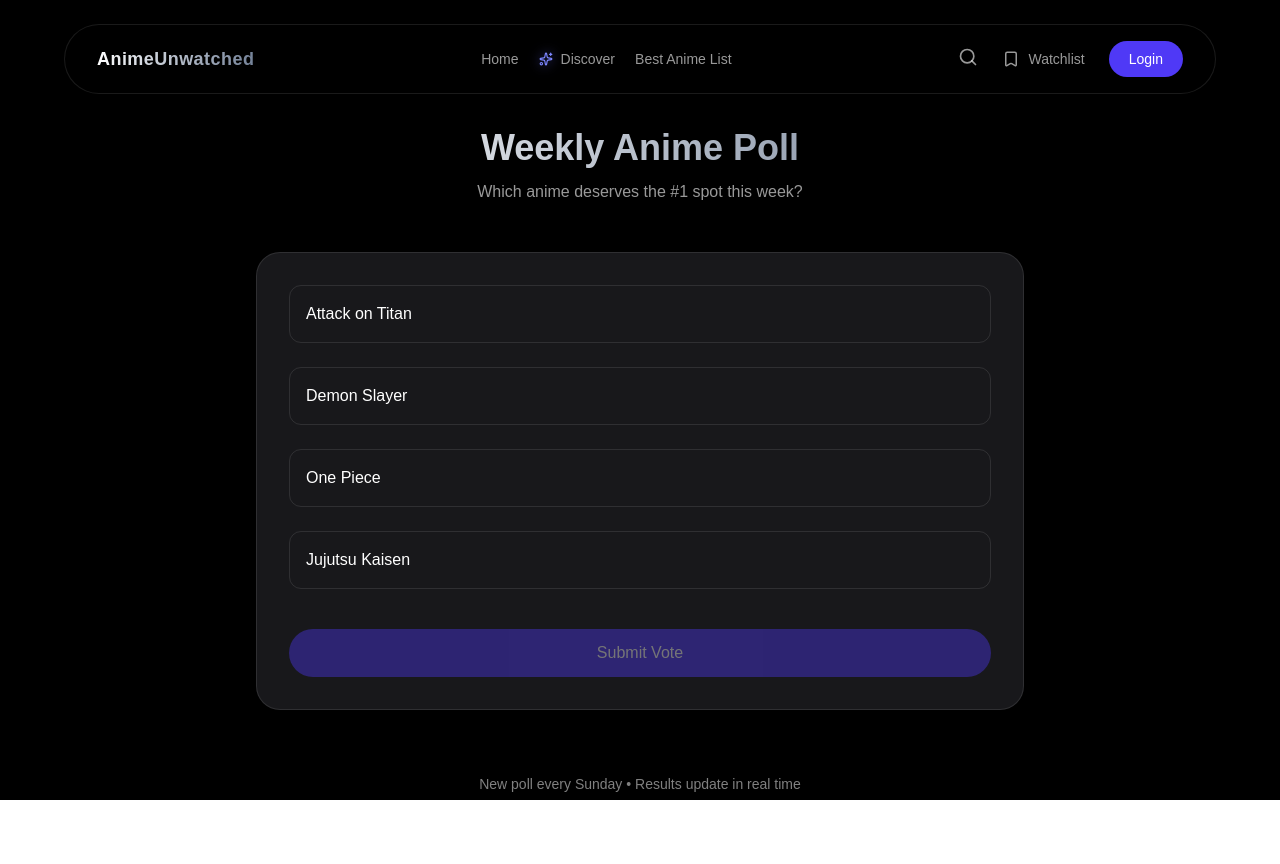
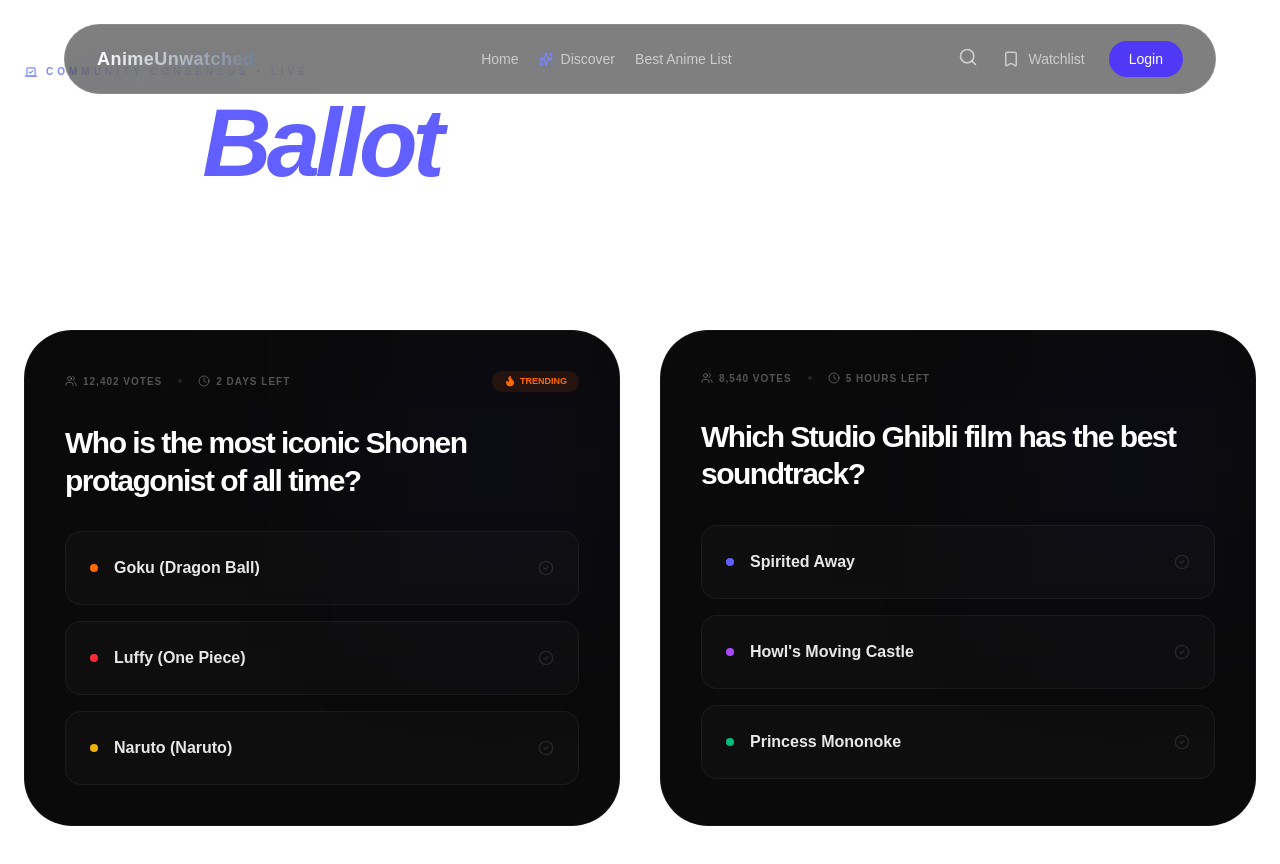
Before and after one commit to darwhite08/animeunwatched-frontend, a Next.js app: page /poll in a window 1280 px wide. Shown: the top 864 px of the page. Before the commit the page ends 800 px from the top, so only its background shows below. Built offline with nearby package versions, Linux system fonts and the light colour scheme.

Commit message:
feat:dasboard new sidebar implementation

```diff
--- a/src/app/(dashboard)/layout.tsx
+++ b/src/app/(dashboard)/layout.tsx
@@ -1,16 +1,12 @@
-"use client"
-
 import Sidebar from "@/components/dashboard/Sidebar"
 
-export default function DashboardLayout({
-  children,
-}: {
-  children: React.ReactNode
-}) {
+export default function DashboardLayout({ children }: { children: React.ReactNode }) {
   return (
     <div className="flex min-h-screen bg-black text-white">
       <Sidebar />
-      <main className="flex-1 px-10 py-8">
+      <main className="flex-1 ml-72 min-h-screen relative">
+        {/* Adds a background ambient glow for the whole dashboard */}
+        <div className="fixed inset-0 bg-noise pointer-events-none" />
         {children}
       </main>
     </div>
--- a/src/app/(public)/poll/page.tsx
+++ b/src/app/(public)/poll/page.tsx
@@ -1,122 +1,58 @@
 "use client"
 
-import { useState } from "react"
 import { motion } from "framer-motion"
+import { Vote, Users, Clock, Flame } from "lucide-react"
+import { PollCard } from "@/components/poll/PollCard"
 
-type Option = {
-  id: string
-  label: string
-  votes: number
-}
+const ACTIVE_POLLS = [
+  {
+    id: 1,
+    question: "Who is the most iconic Shonen protagonist of all time?",
+    totalVotes: 12402,
+    timeLeft: "2 days",
+    options: [
+      { id: 'a', text: "Goku (Dragon Ball)", votes: 5400, color: "bg-orange-500" },
+      { id: 'b', text: "Luffy (One Piece)", votes: 4200, color: "bg-red-500" },
+      { id: 'c', text: "Naruto (Naruto)", votes: 2802, color: "bg-yellow-500" },
+    ],
+    isHot: true
+  },
+  {
+    id: 2,
+    question: "Which Studio Ghibli film has the best soundtrack?",
+    totalVotes: 8540,
+    timeLeft: "5 hours",
+    options: [
+      { id: 'a', text: "Spirited Away", votes: 4100, color: "bg-indigo-500" },
+      { id: 'b', text: "Howl's Moving Castle", votes: 3200, color: "bg-purple-500" },
+      { id: 'c', text: "Princess Mononoke", votes: 1240, color: "bg-emerald-500" },
+    ],
+    isHot: false
+  }
+]
 
-export default function PollPage() {
-  const [selected, setSelected] = useState<string | null>(null)
-  const [voted, setVoted] = useState(false)
+export default function PollsPage() {
+  return (
+    <div className="max-w-7xl mx-auto px-6 py-16 space-y-16 pb-32">
+      {/* HEADER SECTION */}
+      <header className="space-y-4">
+        <div className="flex items-center gap-2 text-indigo-400 font-black uppercase tracking-[0.4em] text-[10px]">
+          <Vote size={14} /> Community Consensus • Live
+        </div>
+        <h1 className="text-7xl md:text-8xl font-black tracking-tighter text-white">
+          The <span className="text-indigo-500 italic">Ballot</span>
+        </h1>
+        <p className="text-white/40 text-lg font-medium max-w-2xl leading-relaxed">
+          Shape the archives. Your vote directly influences community rankings and featured highlights.
+        </p>
+      </header>
 
-  const [options, setOptions] = useState<Option[]>([
-    { id: "1", label: "Attack on Titan", votes: 120 },
-    { id: "2", label: "Demon Slayer", votes: 95 },
-    { id: "3", label: "One Piece", votes: 150 },
-    { id: "4", label: "Jujutsu Kaisen", votes: 80 },
-  ])
-
-  const totalVotes = options.reduce((acc, o) => acc + o.votes, 0)
-
-  const handleVote = () => {
-    if (!selected) return
-
-    setOptions(prev =>
-      prev.map(o =>
-        o.id === selected ? { ...o, votes: o.votes + 1 } : o
-      )
-    )
-
-    setVoted(true)
-  }
-
-  return (
-    <main className="min-h-screen bg-black text-white pt-32 px-4">
-      <div className="max-w-3xl mx-auto">
-
-        {/* Header */}
-        <div className="text-center mb-12">
-          <h1 className="text-4xl font-semibold bg-gradient-to-r from-white to-[#748298] bg-clip-text text-transparent">
-            Weekly Anime Poll
-          </h1>
-          <p className="text-white/60 mt-3">
-            Which anime deserves the #1 spot this week?
-          </p>
-        </div>
-
-        {/* Poll Card */}
-        <div className="bg-zinc-900 border border-white/10 rounded-3xl p-8 shadow-2xl space-y-6">
-
-          {options.map(option => {
-            const percentage = totalVotes
-              ? ((option.votes / totalVotes) * 100).toFixed(1)
-              : 0
-
-            return (
-              <div key={option.id} className="space-y-2">
-
-                {/* Option Button */}
-                <button
-                  onClick={() => !voted && setSelected(option.id)}
-                  className={`relative w-full text-left p-4 rounded-xl border transition
-                    ${
-                      selected === option.id
-                        ? "border-indigo-500 bg-indigo-500/10"
-                        : "border-white/10 hover:bg-white/5"
-                    }
-                  `}
-                >
-                  <div className="flex justify-between items-center relative z-10">
-                    <span>{option.label}</span>
-                    {voted && (
-                      <span className="text-sm text-white/60">
-                        {percentage}%
-                      </span>
-                    )}
-                  </div>
-
-                  {/* Result Bar */}
-                  {voted && (
-                    <motion.div
-                      initial={{ width: 0 }}
-                      animate={{ width: `${percentage}%` }}
-                      transition={{ duration: 0.6 }}
-                      className="absolute left-0 top-0 h-full bg-indigo-600/20 rounded-xl"
-                    />
-                  )}
-                </button>
-              </div>
-            )
-          })}
-
-          {/* Vote Button */}
-          {!voted && (
-            <button
-              onClick={handleVote}
-              disabled={!selected}
-              className="w-full mt-4 py-3 rounded-full bg-indigo-600 hover:bg-indigo-700 transition font-medium disabled:opacity-40"
-            >
-              Submit Vote
-            </button>
-          )}
-
-          {voted && (
-            <p className="text-center text-sm text-white/50 mt-4">
-              Total Votes: {totalVotes}
-            </p>
-          )}
-        </div>
-
-        {/* Extra Section */}
-        <div className="mt-16 text-center text-white/50 text-sm">
-          New poll every Sunday • Results update in real time
-        </div>
-
+      {/* POLLS GRID */}
+      <div className="grid grid-cols-1 lg:grid-cols-2 gap-10">
+        {ACTIVE_POLLS.map((poll) => (
+          <PollCard key={poll.id} poll={poll} />
+        ))}
       </div>
-    </main>
+    </div>
   )
 }
--- a/src/app/globals.css
+++ b/src/app/globals.css
@@ -37,3 +37,15 @@
       radial-gradient(at 100% 0%, rgba(147, 51, 234, 0.1) 0px, transparent 50%);
   }
 }
+@layer utilities {
+  .sidebar-glow {
+    background: radial-gradient(circle at center, rgba(79, 70, 229, 0.15) 0%, transparent 70%);
+  }
+  .nav-active-blur {
+    backdrop-filter: blur(8px);
+    background: rgba(79, 70, 229, 0.1);
+  }
+  .hide-scrollbar::-webkit-scrollbar {
+    display: none;
+  }
+}
--- /dev/null
+++ b/src/components/poll/PollCard.tsx
@@ -0,0 +1,90 @@
+"use client"
+
+import { useState } from "react"
+import { motion } from "framer-motion"
+import { Users, Clock, Flame, CheckCircle2 } from "lucide-react"
+
+export const PollCard = ({ poll }: { poll: any }) => {
+  const [voted, setVoted] = useState<string | null>(null)
+
+  return (
+    <div className="relative group p-10 rounded-[3rem] border border-white/5 bg-[#0a0a0a] overflow-hidden transition-all duration-500 hover:border-indigo-500/30">
+      {/* Background Ambient Glow */}
+      <div className="absolute top-0 right-0 w-64 h-64 bg-indigo-600/5 blur-[100px] pointer-events-none" />
+
+      <div className="relative z-10 space-y-8">
+        {/* Meta Header */}
+        <div className="flex justify-between items-center">
+          <div className="flex items-center gap-4 text-[10px] font-black uppercase tracking-widest text-white/30">
+            <span className="flex items-center gap-1.5"><Users size={12} /> {poll.totalVotes.toLocaleString()} Votes</span>
+            <span className="h-1 w-1 rounded-full bg-white/10" />
+            <span className="flex items-center gap-1.5"><Clock size={12} /> {poll.timeLeft} left</span>
+          </div>
+          {poll.isHot && (
+            <div className="flex items-center gap-1 px-3 py-1 rounded-full bg-orange-500/10 text-orange-500 text-[9px] font-black uppercase">
+              <Flame size={12} fill="currentColor" /> Trending
+            </div>
+          )}
+        </div>
+
+        {/* Question */}
+        <h3 className="text-3xl font-black text-white tracking-tighter leading-tight">
+          {poll.question}
+        </h3>
+
+        {/* Options Stack */}
+        <div className="space-y-4">
+          {poll.options.map((option: any) => {
+            const percentage = Math.round((option.votes / poll.totalVotes) * 100)
+            const isSelected = voted === option.id
+
+            return (
+              <button
+                key={option.id}
+                onClick={() => setVoted(option.id)}
+                disabled={!!voted}
+                className={`relative w-full text-left p-6 rounded-2xl border transition-all duration-500 group/opt ${
+                  isSelected
+                  ? "border-indigo-500/50 bg-indigo-500/5"
+                  : "border-white/5 bg-white/[0.02] hover:bg-white/[0.04]"
+                } ${voted && !isSelected ? "opacity-50 grayscale" : ""}`}
+              >
+                {/* Progress Background (Shows after voting) */}
+                {voted && (
+                  <motion.div
+                    initial={{ width: 0 }}
+                    animate={{ width: `${percentage}%` }}
+                    className={`absolute inset-0 opacity-10 rounded-xl ${option.color}`}
+                  />
+                )}
+
+                <div className="relative z-10 flex justify-between items-center">
+                  <div className="flex items-center gap-4">
+                    <div className={`h-2 w-2 rounded-full ${option.color} ${voted ? 'shadow-[0_0_10px_currentColor]' : ''}`} />
+                    <span className="font-bold text-white/90">{option.text}</span>
+                  </div>
+                  {voted ? (
+                    <span className="text-sm font-black text-white italic">{percentage}%</span>
+                  ) : (
+                    <CheckCircle2 size={16} className="text-white/10 group-hover/opt:text-white/40 transition-colors" />
+                  )}
+                </div>
+              </button>
+            )
+          })}
+        </div>
+
+        {/* Status Footer */}
+        {voted && (
+          <motion.p
+            initial={{ opacity: 0, y: 10 }}
+            animate={{ opacity: 1, y: 0 }}
+            className="text-center text-[11px] font-bold text-indigo-400 uppercase tracking-widest pt-4"
+          >
+            Vote Transmitted • Data Synced
+          </motion.p>
+        )}
+      </div>
+    </div>
+  )
+}
```
Also changed, not shown: src/components/dashboard/Sidebar.tsx (+100 -77 lines).
